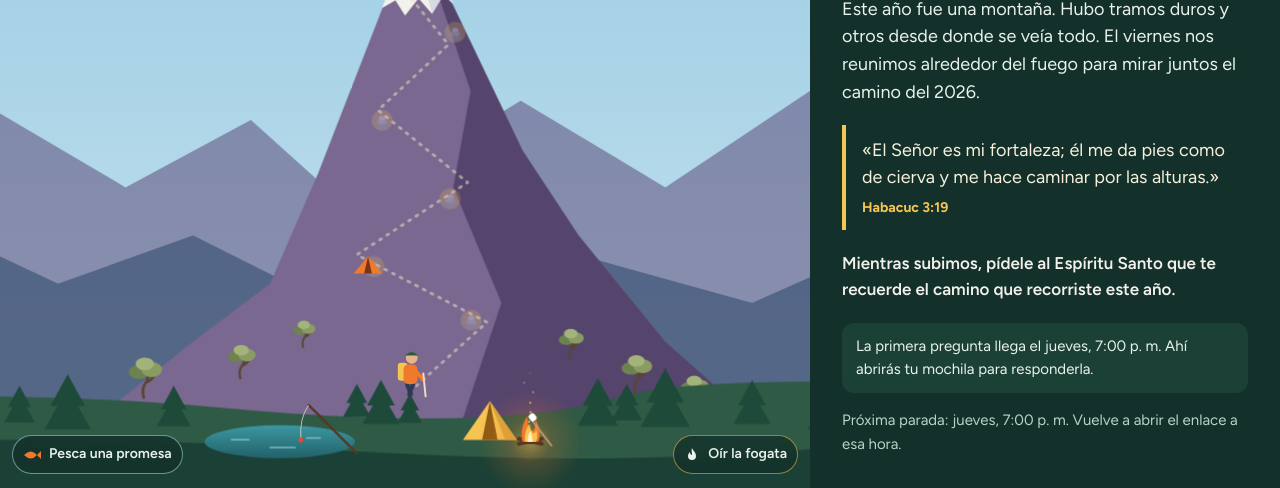
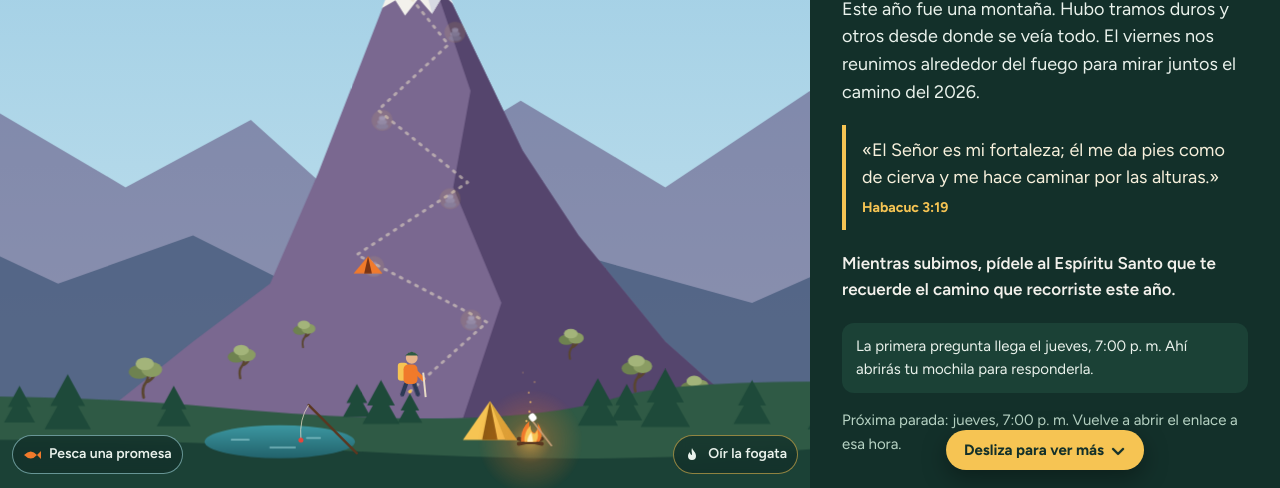
Before and after one commit to NivantaAI/montana-2026, a plain HTML site: page index.html in a window 1280 px wide. Shown: the part 312-800 px from the top of the page. Drawn offline with Linux system fonts and the light colour scheme.

Commit message:
Scroll cue: inline on mobile, floating on desktop panel
Co-Authored-By: Claude Opus 5.5 <noreply@anthropic.com>

```diff
--- a/index.html
+++ b/index.html
@@ -117,6 +117,14 @@ body{background:var(--pine);color:var(--text);font:400 17px/1.55 Figtree,system-
 .where .big{font:400 22px/1.25 "Alfa Slab One",serif;color:var(--gold)}
 footer{margin-top:44px;color:var(--muted);font-size:13px;text-align:center}
 
+/* scroll cue */
+.cue{display:flex;align-items:center;justify-content:center;gap:6px;margin:10px auto 0;background:none;border:0;color:var(--gold);
+  padding:6px 14px;font:700 15px Figtree,sans-serif;cursor:pointer;white-space:nowrap;transition:opacity .35s}
+.cue svg{animation:nudge 1.3s ease-in-out infinite}
+@keyframes nudge{0%,100%{transform:translateY(-1px)}50%{transform:translateY(4px)}}
+.cue.gone{opacity:.35}
+.cue:focus-visible{outline:3px solid var(--snow);outline-offset:3px}
+body.og .cue{display:none}
 /* heaven at the summit */
 #heaven{opacity:0;transition:opacity 3s ease}
 .heaven-on #heaven{opacity:1}
@@ -181,6 +189,9 @@ footer{margin-top:44px;color:var(--muted);font-size:13px;text-align:center}
   .tools button{pointer-events:auto;flex:0 0 auto}
   .panel{grid-column:2;grid-row:1}
   .catch{bottom:72px}
+  .cue{position:fixed;right:235px;bottom:18px;margin:0;transform:translateX(50%);z-index:20;background:var(--gold);color:var(--pine);
+    border-radius:999px;padding:11px 18px;box-shadow:0 8px 24px rgba(0,0,0,.35);transition:opacity .35s,transform .35s}
+  .cue.gone{opacity:0;pointer-events:none;transform:translate(50%,12px)}
   .panel{max-width:none;padding:40px 32px 48px;height:100vh;overflow:auto}
   .sign{margin-top:0}
 }
@@ -367,7 +378,11 @@ body.og .title p{font-size:28px}
     </button>
   </div>
 
-  <main class="panel">
+  <button class="cue" id="cue" type="button">Desliza para ver más
+    <svg width="16" height="16" viewBox="0 0 16 16" aria-hidden="true"><path d="M3 6l5 5 5-5" fill="none" stroke="currentColor" stroke-width="2.4" stroke-linecap="round" stroke-linejoin="round"/></svg>
+  </button>
+
+  <main class="panel" id="panel">
     <section class="sign" aria-live="polite">
       <p class="lead" id="lead">Faltan</p>
       <p class="count" id="count">-</p>
@@ -767,6 +782,25 @@ function stopFire(){
   var m = master; m.gain.linearRampToValueAtTime(0, actx.currentTime + 0.6);
   setTimeout(function(){ try{ m._src.stop(); m.disconnect(); }catch(e){} }, 700); master = null;
 }
+// ---------- scroll cue ----------
+(function(){
+  var cue = $("cue"), panel = $("panel");
+  var desk = window.matchMedia("(min-width:980px)");
+  function scroller(){ return desk.matches ? panel : null; }
+  function pos(){ var sc = scroller(); return sc ? sc.scrollTop : (window.scrollY || document.documentElement.scrollTop); }
+  function room(){ var sc = scroller(); return sc ? (sc.scrollHeight - sc.clientHeight) : (document.documentElement.scrollHeight - window.innerHeight); }
+  function update(){ cue.classList.toggle("gone", pos() > 120 || room() < 40); }
+  window.addEventListener("scroll", update, {passive:true});
+  panel.addEventListener("scroll", update, {passive:true});
+  window.addEventListener("resize", update);
+  cue.addEventListener("click", function(){
+    var sc = scroller(), beh = reduce ? "auto" : "smooth";
+    if (sc) sc.scrollBy({top: sc.clientHeight * 0.75, behavior: beh});
+    else $("stop").scrollIntoView({behavior: beh, block: "start"});
+  });
+  setTimeout(update, 300);
+})();
+
 // ---------- fishing: catch a promise ----------
 var PROMISES = [
   ["Echen la red a la derecha de la barca, y encontrarán.","Juan 21:6"],
```
